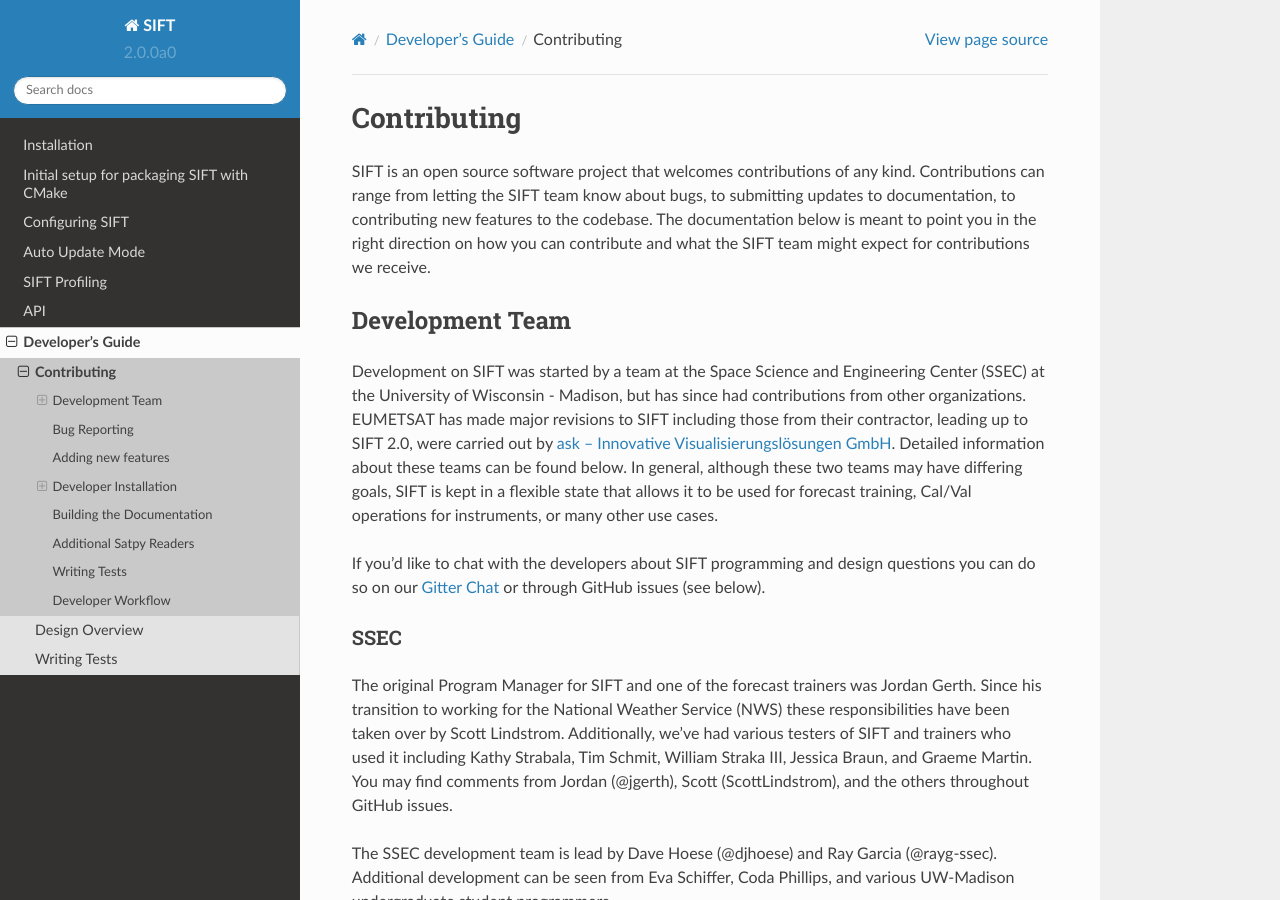
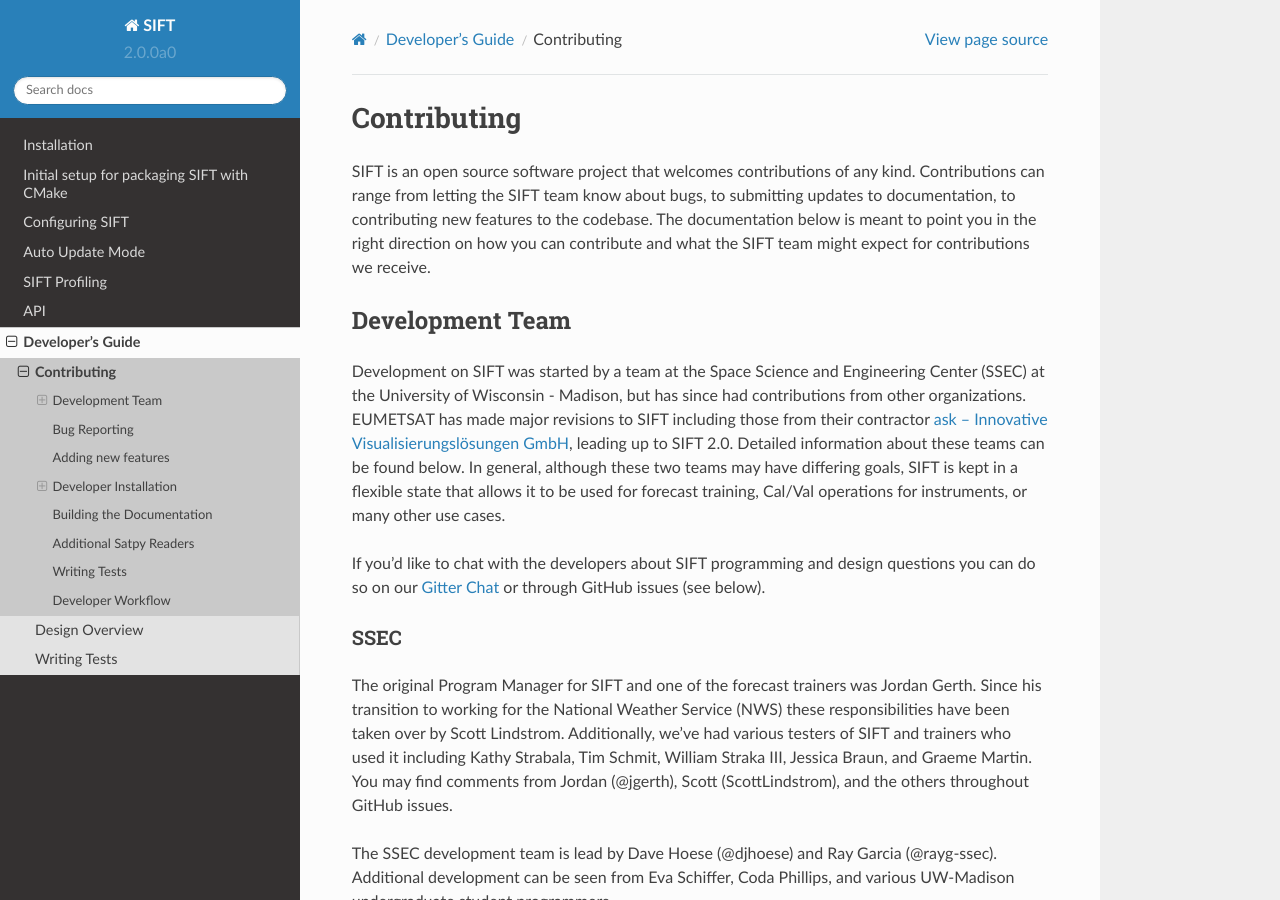
Before and after one commit to ssec/sift, a Sphinx documentation site: the page built from doc/source/dev_guide/contributing.rst, in a window 1280 px wide and 900 px high. Built offline with Sphinx 7.4.7 and the Read the Docs theme 2.0.0, drawn with Linux system fonts in a browser that asks for light colours.

Commit message:
Update doc/source/dev_guide/contributing.rst
Co-authored-by: Andrea Meraner <49722768+ameraner@users.noreply.github.com>

```diff
--- a/doc/source/dev_guide/contributing.rst
+++ b/doc/source/dev_guide/contributing.rst
@@ -14,9 +14,7 @@
 Development on SIFT was started by a team at the Space Science and Engineering
 Center (SSEC) at the University of Wisconsin - Madison, but has since had
 contributions from other organizations. EUMETSAT has made major revisions to
-SIFT including those from their contractor, leading up to SIFT 2.0,
-were carried out by
-`ask – Innovative Visualisierungslösungen GmbH <https://askvisual.de/>`_.
+SIFT including those from their contractor `ask – Innovative Visualisierungslösungen GmbH <https://askvisual.de/>`_, leading up to SIFT 2.0.
 Detailed information about these teams can be found below. In general,
 although these two teams may have differing goals, SIFT is kept in a flexible
 state that allows it to be used for forecast training, Cal/Val operations for
```
